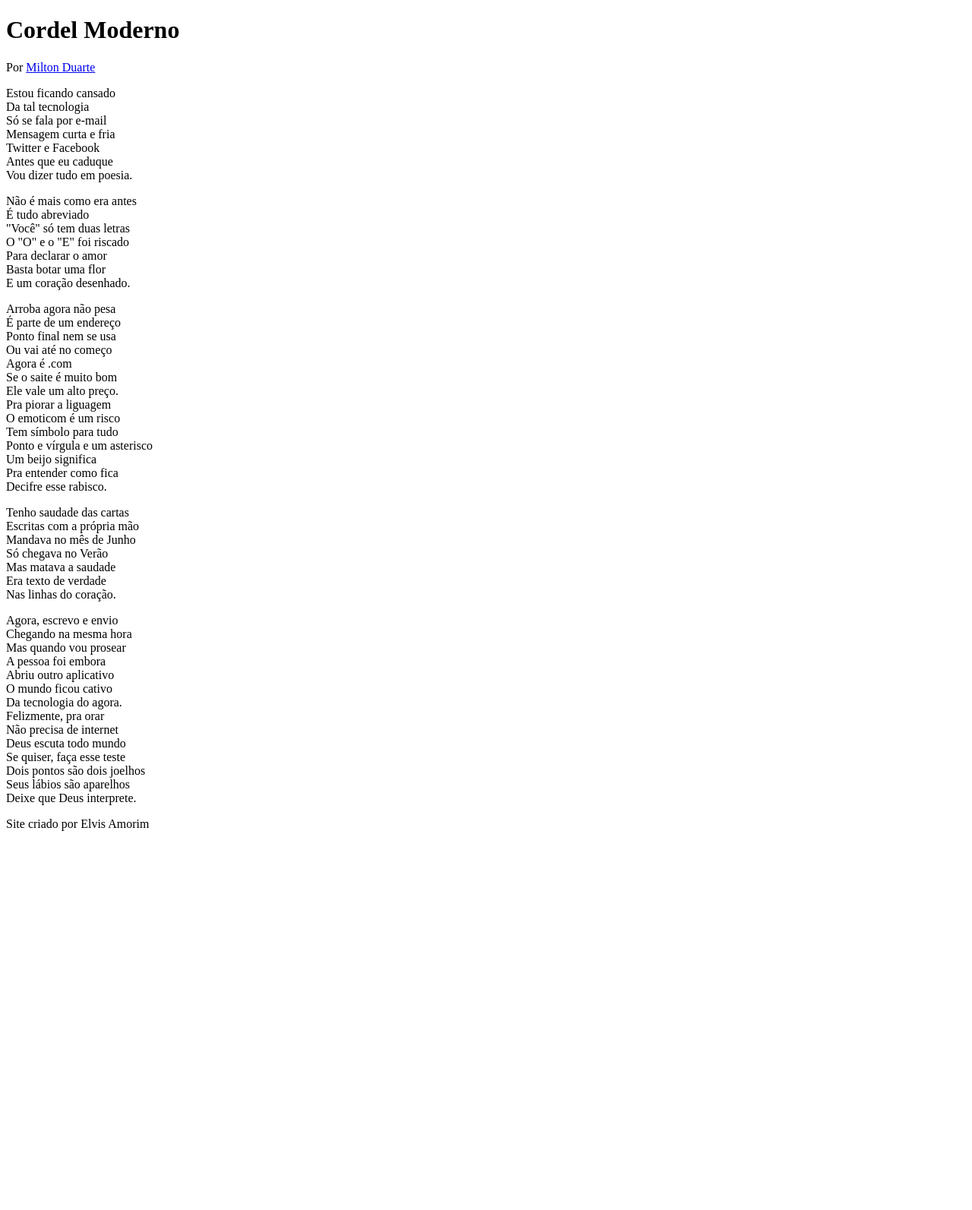
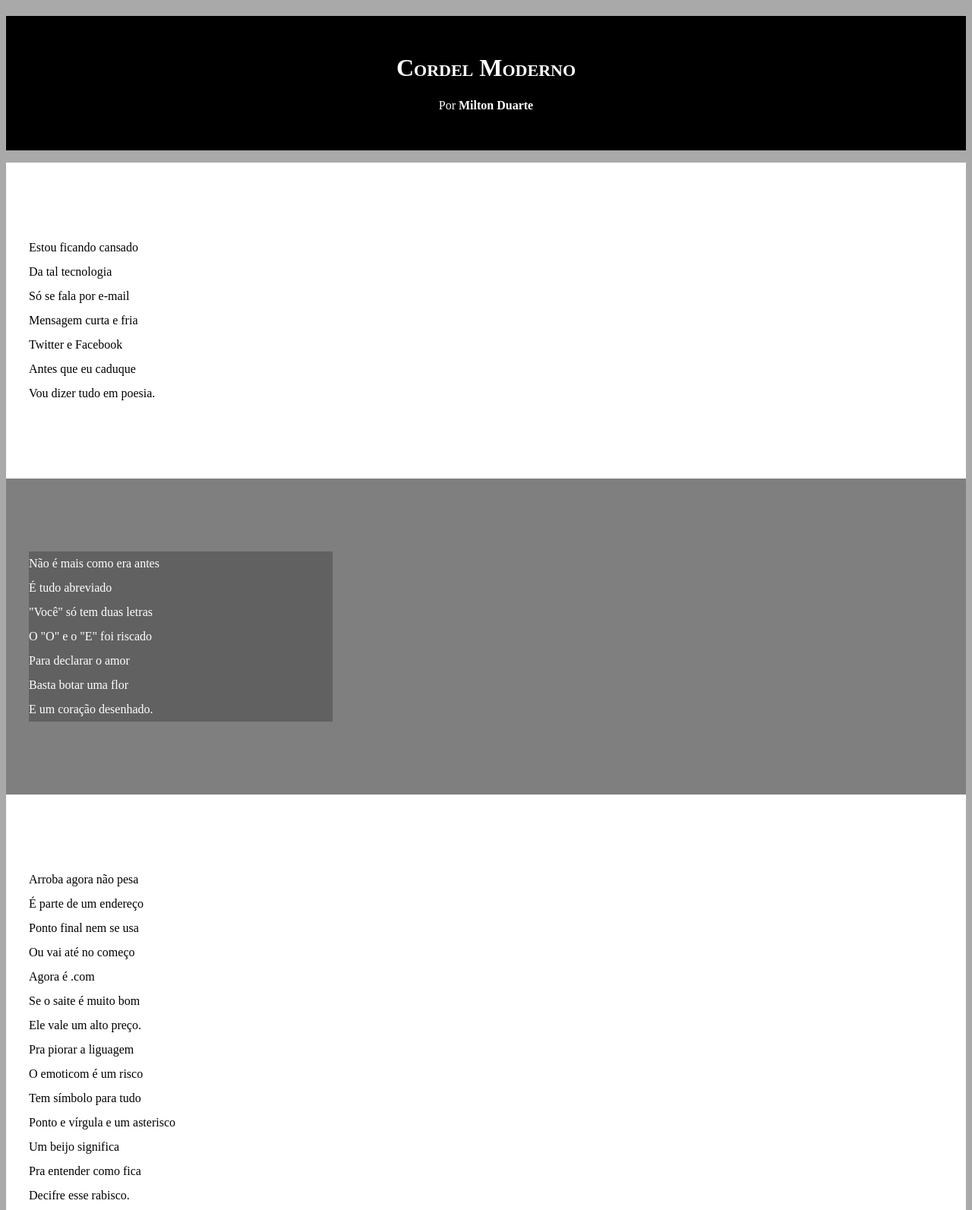
Before and after one commit to Amorimelvis/Html-css, a plain HTML site: page DESAFIOS/d012/index.html in a window 1280 px wide. Shown: the top 1593 px of the page at 76% size. Before the commit the page ends 1110 px from the top, so only its background shows below. Drawn offline with Linux system fonts and the light colour scheme.

Commit message:
crie css

```diff
--- a/DESAFIOS/d012/index.html
+++ b/DESAFIOS/d012/index.html
@@ -15,7 +15,7 @@
 
     </header>
 
-    <section>
+    <section class="normal">
         <p>
             Estou ficando cansado <br>
             Da tal tecnologia <br>
@@ -29,7 +29,7 @@
 
 
 
-    <section>
+    <section class="imagem">
         <p>
             Não é mais como era antes<br>
             É tudo abreviado<br>
@@ -43,7 +43,7 @@
 
 
 
-    <section>
+    <section class="normal">
         <p>
             Arroba agora não pesa<br>
             É parte de um endereço<br>
@@ -64,7 +64,7 @@
 
 
 
-    <section>
+    <section class="imagem">
         <p>
             Tenho saudade das cartas<br>
             Escritas com a própria mão<br>
@@ -78,7 +78,7 @@
 
 
 
-    <section>
+    <section class="normal">
         <p>
             Agora, escrevo e envio<br>
             Chegando na mesma hora<br>
--- a/DESAFIOS/d012/stilo/style.css
+++ b/DESAFIOS/d012/stilo/style.css
@@ -1 +1,65 @@
 @charset "URF-8"
+
+*{
+margin: 0px;
+padding: 0px;
+}
+
+html,body{
+    min-height: 100vh;
+    background-color: darkgray;
+}
+
+header{
+    background-color: black;
+    color: white;
+    text-align: center;
+}
+
+header > h1{
+    padding-top: 50px;
+    font-variant: small-caps;
+}
+
+header > p{
+    padding-bottom: 50px;
+
+}
+
+a{
+    color: white;
+    text-decoration: none;
+    font-weight: bolder;
+}
+
+section{
+    padding-top: 10vh;
+    padding-bottom: 10vh;
+    line-height: 2em;
+    padding-left: 30px;
+}
+
+section.imagem > p{
+    width: 400px;
+    background-color: rgba(0, 0, 0, 0.24);
+}
+
+section.normal{
+    background-color: white;
+    color: black;
+}
+
+.imagem{
+    background-color: rgba(0, 0, 0, 0.247);
+    color: white;
+}
+
+a:hover{
+    text-decoration: underline;
+}
+
+footer{
+    background-color: black;
+    color: white;
+    text-align: center;
+    padding: 10px;
```
